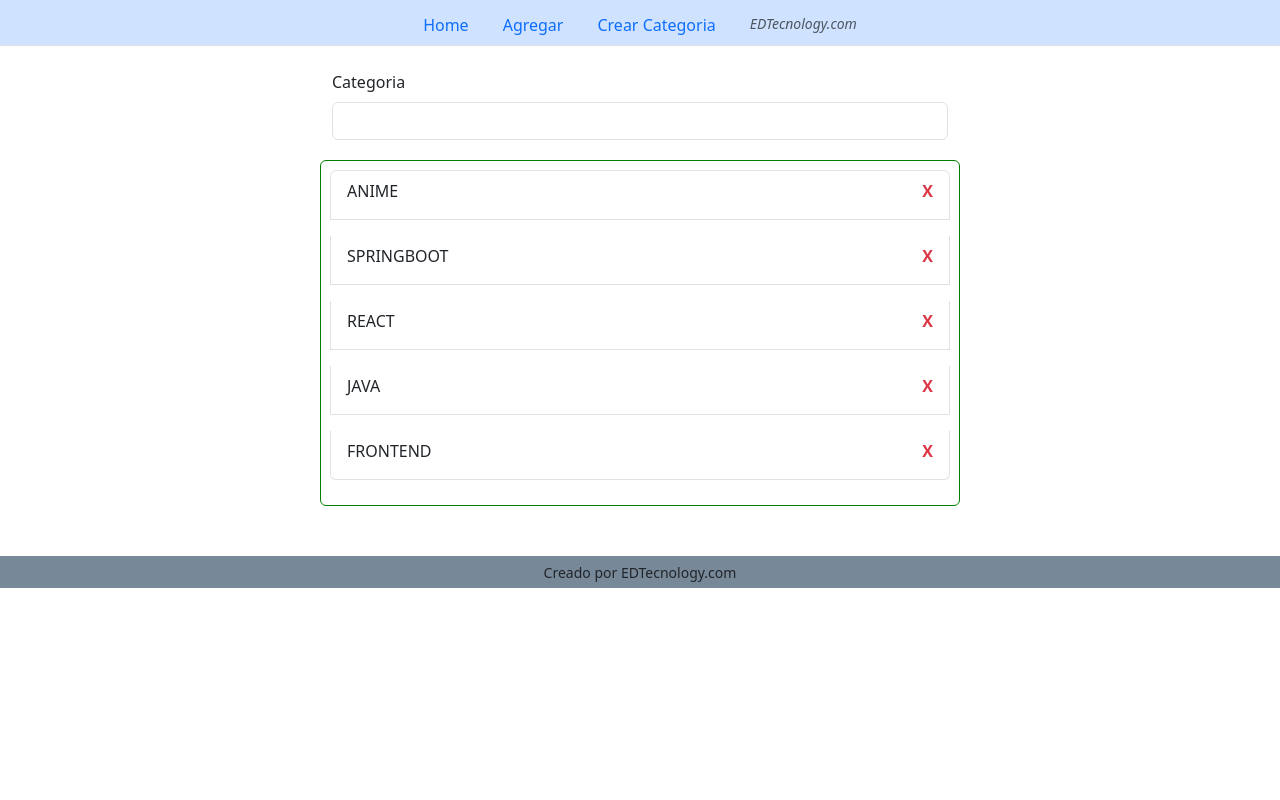
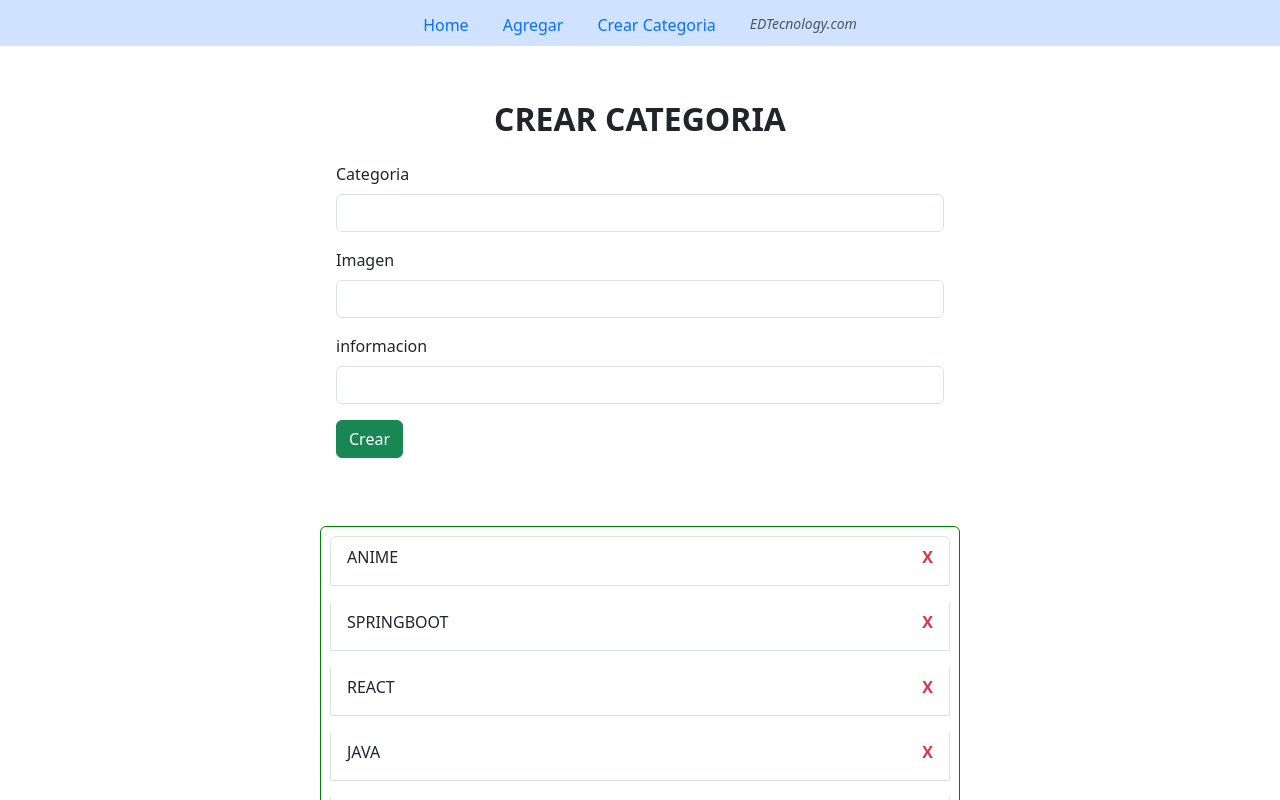
Before and after one commit to edG5LATAN/reproductorVideoOnlineV1.0.0, a React (Vite) app: page /categoria in a window 1280 px wide. Shown: the top 800 px of the page. Built offline with nearby package versions, Linux system fonts and the light colour scheme.

Commit message:
actualizacion de video

```diff
--- a/src/App.jsx
+++ b/src/App.jsx
@@ -5,6 +5,7 @@ import Header from  './components/header/Header'
 import Footer from  './components/footer/Footer'
 import Agregar from './components/agregar/Agregar'
 import Categoria from './components/categoria/Categoria'
+import VerVideo from './components/verVideo/VerVideo'
 
 
 function App() {
@@ -17,6 +18,7 @@ function App() {
         <Route path='/' element={<Home />} />
         <Route path='/nuevo' element={<Agregar />} />
         <Route path='/categoria' element={<Categoria />} />
+        <Route path='/vervideo' element={<VerVideo />} />
       </Routes>
       <Footer />
      </BrowserRouter>
--- a/src/components/categoria/Categoria.css
+++ b/src/components/categoria/Categoria.css
@@ -1,5 +1,5 @@
 .categoria_contenedor{
-  padding-top: 70px;
+  padding-top: 100px;
   padding-bottom: 50px;
   form{
     width: 50%;
@@ -18,5 +18,8 @@
         transform: scale(1.15);
       }
     }
+    li:hover{
+      background-color: rgba(21, 214, 214, 0.5);
+    }
   }
 }
--- a/src/components/categoria/Categoria.jsx
+++ b/src/components/categoria/Categoria.jsx
@@ -6,7 +6,8 @@ function Categoria() {
 
   return (
     <div className="categoria_contenedor">
-      <form className="container">
+      <h2 className="text-center text-uppercase fw-bold">crear categoria</h2>
+      <form className="container pb-5 p-3">
         <div className="mb-3">
           <label for="exampleInputCategoria" className="form-label">
             Categoria
@@ -17,14 +18,35 @@ function Categoria() {
             id="exampleInputCategoria"
           />
         </div>
+        <div className="mb-3">
+          <label for="exampleInputImagen" className="form-label">
+            Imagen
+          </label>
+          <input
+            type="text"
+            className="form-control"
+            id="exampleInputImagen"
+          />
+        </div>
+        <div className="mb-3">
+          <label for="exampleInputInformacion" className="form-label">
+            informacion
+          </label>
+          <input
+            type="text"
+            className="form-control"
+            id="exampleInputInformacion"
+          />
+        </div>
+        <button type="button" class="btn btn-success">Crear</button>
       </form>
 
-      <ul className="list-group container">
+      <ul className="list-group container categoria_lista">
         {data.map((res, index) => {
           return (
             <li
             key={index}
-            className="mb-3 pb-3 list-group-item text-uppercase d-flex justify-content-between">
+            className="categoria_li mb-3 pb-3 list-group-item text-uppercase d-flex justify-content-between">
               {res}
               <span className="text-danger fw-bold icon-link-hover pointer:hover">
                 X
--- /dev/null
+++ b/src/components/listaVideos/ListaVideo.css
@@ -0,0 +1,7 @@
+.listaVideo_video{
+  background-color: rgb(205, 222, 243);
+}
+.listaVideo_video:hover{
+  background-color: rgb(155, 172, 194);;
+  cursor: pointer;
+}
--- /dev/null
+++ b/src/components/listaVideos/ListaVideos.jsx
@@ -0,0 +1,40 @@
+import React from "react";
+import './ListaVideo.css'
+
+function ListaVideos() {
+  return (
+    <div className=" container d-flex justify-content-center align-items-center flex-column">
+
+      <div className="listaVideo_video mb-3 container rounded-4 p-2 d-flex justify-content-between align-items-center">
+        <h4>infroamcionc de video</h4>
+        <img
+          className="w-25"
+          src="https://img.freepik.com/vector-gratis/plantilla-reproductor-video-limpio-botones-simples_1017-27217.jpg"
+          alt="imagen de video"
+        />
+      </div>
+
+      <div className="listaVideo_video mb-3 container rounded-4 p-2 d-flex justify-content-between align-items-center">
+        <h4>infroamcionc de video</h4>
+        <img
+          className="w-25"
+          src="https://img.freepik.com/vector-gratis/plantilla-reproductor-video-limpio-botones-simples_1017-27217.jpg"
+          alt="imagen de video"
+        />
+      </div>
+
+      <div className="listaVideo_video mb-3 container rounded-4 p-2 d-flex justify-content-between align-items-center">
+        <h4>infroamcionc de video</h4>
+        <img
+          className="w-25"
+          src="https://img.freepik.com/vector-gratis/plantilla-reproductor-video-limpio-botones-simples_1017-27217.jpg"
+          alt="imagen de video"
+        />
+      </div>
+
+
+    </div>
+  );
+}
+
+export default ListaVideos;
--- /dev/null
+++ b/src/components/reproductor/Reproductor.css
@@ -0,0 +1,16 @@
+.reproductor_video{
+   width: 1200px;
+   height: 600px;
+}
+@media (max-width:1000px) {
+  .reproductor_video{
+    width: 100%;
+    height: 400px;
+  }
+}
+@media (max-width:480px) {
+  .reproductor_video{
+    width: 100%;
+    height: 250px;
+  }
+}
--- /dev/null
+++ b/src/components/reproductor/Reproductor.jsx
@@ -0,0 +1,24 @@
+import React from 'react'
+import './Reproductor.css'
+
+function Reproductor() {
+  return (
+    <div className="reproductor_video mb-5">
+        <p>video numero 3</p>
+
+        <iframe
+          width="100%"
+          height="100%"
+          className="iframe_video"
+          src="https://www.youtube.com/embed/I5exsScaHWo?si=XV88UenV8sUjaX1Y"
+          title="YouTube video player"
+          frameborder="0"
+          allow="accelerometer; autoplay; clipboard-write; encrypted-media; gyroscope; picture-in-picture; web-share"
+          referrerpolicy="strict-origin-when-cross-origin"
+          allowfullscreen
+        ></iframe>
+      </div>
+  )
+}
+
+export default Reproductor
--- /dev/null
+++ b/src/components/verVideo/VerVideo.css
@@ -0,0 +1,3 @@
+.verVideo_contenedor{
+  margin-top: 100px;
+}
--- /dev/null
+++ b/src/components/verVideo/VerVideo.jsx
@@ -0,0 +1,18 @@
+import React from "react";
+import './VerVideo.css'
+import ListaVideos from "../listaVideos/ListaVideos";
+import Reproductor from "../reproductor/Reproductor";
+
+function VerVideo() {
+  return (
+    <div className="verVideo_contenedor d-flex justify-content-center align-items-center flex-column">
+      <Reproductor />
+      <div className="mt-4 mb-2">
+        <h2 className="fw-bold text-primary">React</h2>
+      </div>
+      <ListaVideos />
+    </div>
+  );
+}
+
+export default VerVideo;
```
